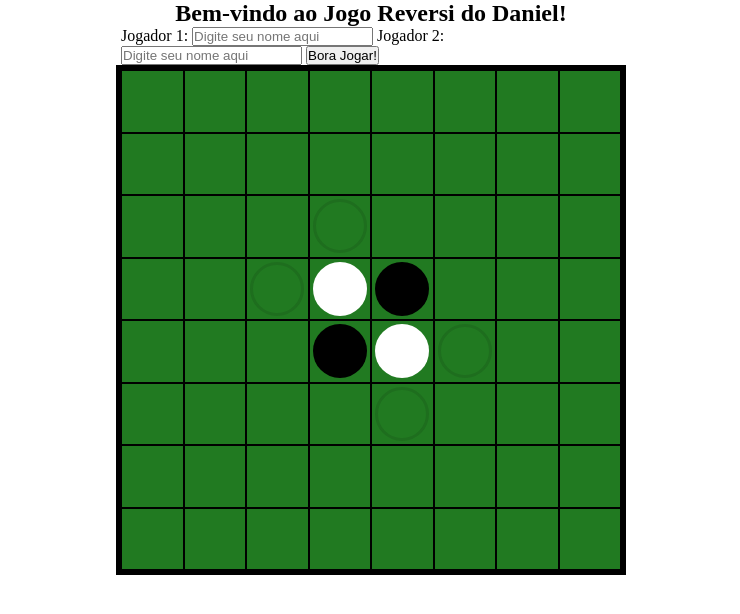
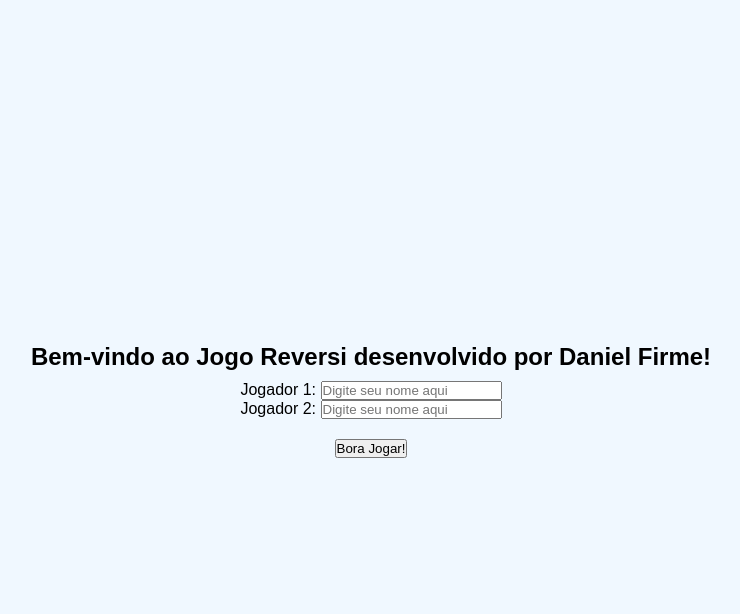
Before and after one commit to DanielFirme/reversi, a plain HTML site: page index.html in a window 1280 px wide. Shown: the whole page, without its empty margins (269-1009 px from the left). Drawn offline with Linux system fonts and the light colour scheme.

Commit message:
Modificacoes no css, js, e index

```diff
--- a/assets/css/style.css
+++ b/assets/css/style.css
@@ -5,12 +5,31 @@
 }
 
 .container {
-    margin: auto;
     display: flex;
-    max-width: 500px;
+    flex-direction: column;
     justify-content: center;
     align-items: center;
     flex-wrap: wrap;
+    background-color: aliceblue;
+    position: absolute;
+    top: 0;
+    left: 0;
+    bottom: 0;
+    right: 0;
+    z-index: 999;
+    font-family: fantasy;
+    transition: all ease .3s;
+}
+
+form {
+    margin-top: 10px;
+    display: flex;
+    flex-direction: column;
+    align-items: center;
+}
+
+#playButton {
+    margin-top: 20px;
 }
 
 main {
@@ -19,8 +38,7 @@ main {
     height: 100%;
     justify-content: center;
     align-items: center;
-
-
+    margin-top: 50px;
 }
 
 .containerMain {
--- a/assets/js/script.js
+++ b/assets/js/script.js
@@ -21,6 +21,11 @@ function validationPlay(){
         clearPossibilities();
         drawPossibilities();
         console.log(pointCounter(squares));
+        document.querySelector('.container').style.opacity = 0;
+        setTimeout(()=>{
+            document.querySelector('.container').style.display = 'none';
+        }, 200);
+
     } else {
         play = false;
         console.log(play);
--- a/index.html
+++ b/index.html
@@ -8,19 +8,23 @@
 </head>
 <body>
     <section class="container">
+        <div class="start">
             <header>
-            <h1>Bem-vindo ao Jogo <strong>Reversi</strong> do Daniel!</h1>
+                <h1>Bem-vindo ao Jogo <strong>Reversi</strong> desenvolvido por Daniel Firme!</h1>
             </header>
             <form method="POST" action="" name="setPlayers">
-            <label for="p--1">Jogador 1:</label>
+                <label>
+                    Jogador 1:
                     <input type="text" name="player_1" id="p--1" placeholder="Digite seu nome aqui">
-
+                </label>
                 <label>
                     Jogador 2:
                     <input type="text" name="player_2" id="p--2" placeholder="Digite seu nome aqui">
                 </label>
                 <input type="button" id="playButton" value="Bora Jogar!">
             </form>
+        </div>
+
     </section>
     <main>
         <div class="containerMain">
```
Lines whose indentation alone changed are shown as unchanged.
